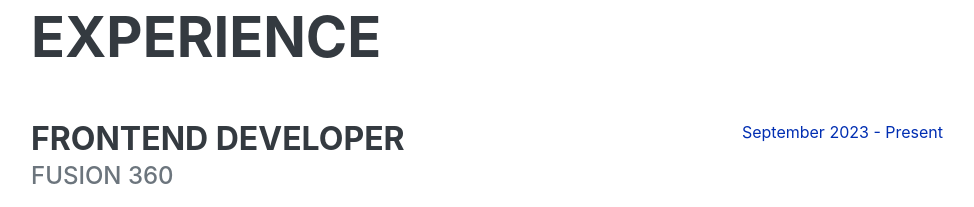
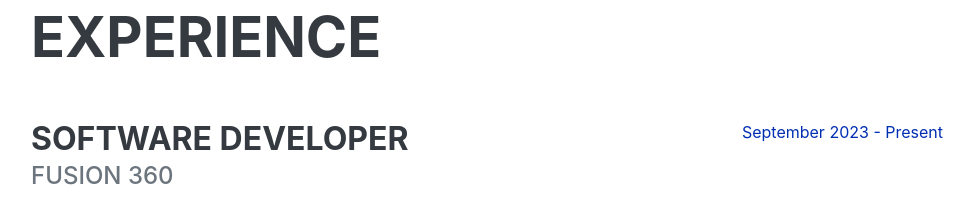
Before and after one commit to dmcdevitt10/dmcdevitt10.github.io, a plain HTML site: page index.html in a window 1280 px wide. Shown: the part 3580-3787 px from the top of the page, without its empty margins (289-1263 px from the left). Drawn offline with nearby package versions, Linux system fonts and the light colour scheme; a web font is replaced by a local one.

Commit message:
updated job title

```diff
--- a/index.html
+++ b/index.html
@@ -133,7 +133,7 @@
                     <h2 class="mb-5">Experience</h2>
                     <div class="d-flex flex-column flex-md-row justify-content-between mb-5">
                         <div class="flex-grow-1">
-                            <h3 class="mb-0">Frontend Developer</h3>
+                            <h3 class="mb-0">Software Developer</h3>
                             <div class="subheading mb-3">Fusion 360</div>
                             <ul>
                                 <li>Revamped a project involving 8+ websites, by creating a new front end design for each site and enhancing user experience resulting in a seamless user-friendly web interface</li>
```
